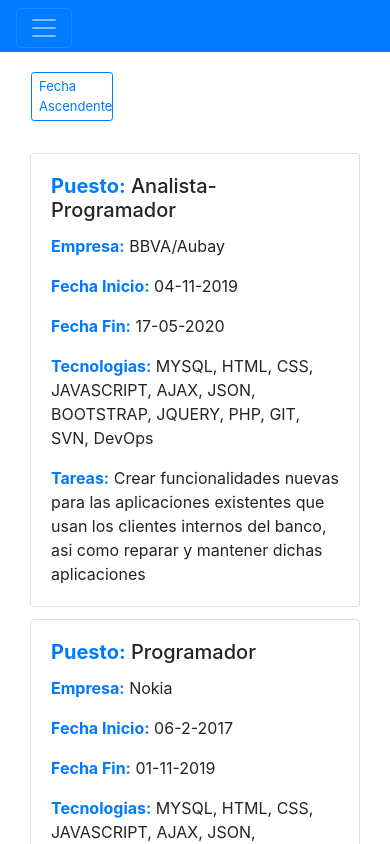
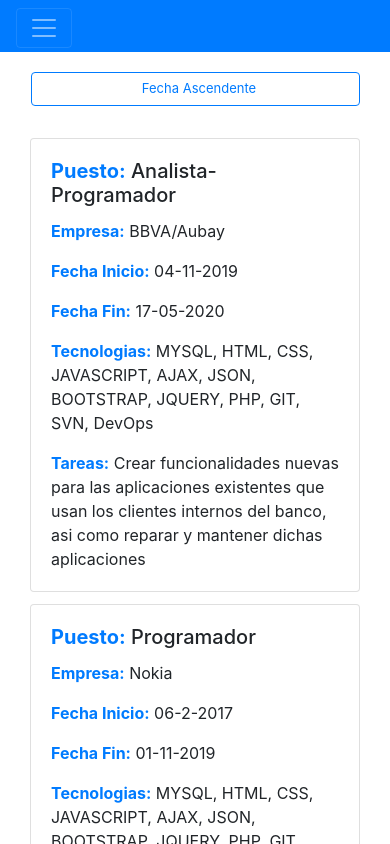
Before and after one commit to juanda-osorio/Curriculum, an Angular app: page /experiencia in a window 390 px wide. Shown: the top 844 px of the page. Built offline with nearby package versions, Linux system fonts and the light colour scheme.

Commit message:
detalles pulidos yo creo que al completo

```diff
--- a/src/app/components/experiencia/experiencia.component.html
+++ b/src/app/components/experiencia/experiencia.component.html
@@ -3,10 +3,10 @@
     <div class="row">
         <div class="col-sm-12 mb-3 pl-3 div_boton_exp">
 
-            <button *ngIf="!ordenar" class="btn btn-outline-primary col-3 btn-block btn-sm boton_exp" (click)="ordenar=!ordenar">
+            <button *ngIf="!ordenar" class="btn btn-outline-primary btn-block boton_exp" (click)="ordenar=!ordenar">
                 Fecha Ascendente
             </button>
-            <button *ngIf="ordenar" class="btn btn-outline-primary col-3 btn-block btn-sm boton_exp" (click)="ordenar=!ordenar">
+            <button *ngIf="ordenar" class="btn btn-outline-primary btn-block boton_exp" (click)="ordenar=!ordenar">
                 Fecha Descendente
             </button>
         </div>
--- a/src/styles.css
+++ b/src/styles.css
@@ -101,8 +101,8 @@ footer {
     }
     .boton_exp {
         flex-grow: 1 !important;
-        font-size: smaller !important;
-        text-align: left !important;
+        font-size: medium !important;
+        text-align: center !important;
     }
 }
 
@@ -112,5 +112,6 @@ footer {
         font-size: 13px !important;
         padding-right: 0 !important;
         padding-left: 7px !important;
+        text-align: center !important;
     }
 }
```
